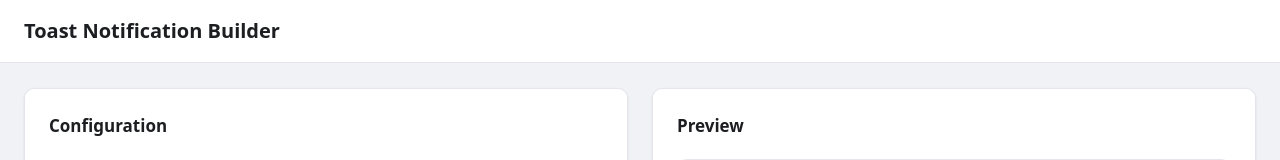
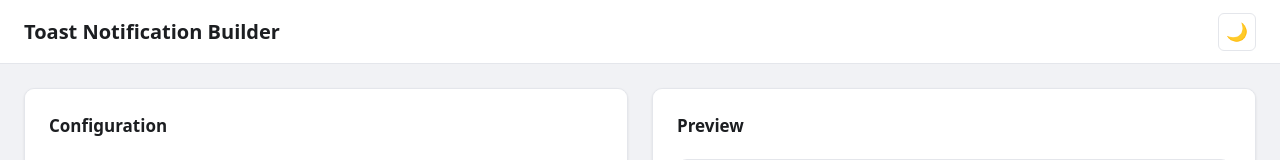
Before and after one commit to bartuteber/toast-notification-builder, a Vue app: page / in a window 1280 px wide. Shown: the top 160 px of the page. Built offline with nearby package versions, Linux system fonts and the light colour scheme; the HTML template or start-up script is replaced by a standard one.

Commit message:
Add theme toggle functionality for dark/light modes

```diff
--- /dev/null
+++ b/src/composables/useTheme.ts
@@ -0,0 +1,25 @@
+import { ref, watch } from 'vue'
+import { loadJSON, saveJSON } from '@/lib/storage'
+
+export type Theme = 'light' | 'dark'
+
+const STORAGE_KEY = 'toast-theme'
+
+// Module-level singleton: one shared theme across the whole app.
+const theme = ref<Theme>(loadJSON<Theme>(STORAGE_KEY, 'light'))
+
+function apply(value: Theme) {
+  // tokens.css swaps its custom properties on [data-theme='dark']
+  document.documentElement.dataset.theme = value
+  saveJSON(STORAGE_KEY, value)
+}
+
+apply(theme.value) // set the initial theme on load
+watch(theme, apply)
+
+export function useTheme() {
+  function toggle() {
+    theme.value = theme.value === 'light' ? 'dark' : 'light'
+  }
+  return { theme, toggle }
+}
--- a/src/containers/ToastBuilder.vue
+++ b/src/containers/ToastBuilder.vue
@@ -7,6 +7,9 @@ import LivePreview from '@/components/preview/LivePreview.vue'
 import PresetList from '@/components/presets/PresetList.vue'
 import CodeExport from '@/components/export/CodeExport.vue'
 import ToastContainer from '@/components/toast/ToastContainer.vue'
+import { useTheme } from '@/composables/useTheme'
+
+const { theme, toggle } = useTheme()
 </script>
 
 <template>
@@ -14,6 +17,9 @@ import ToastContainer from '@/components/toast/ToastContainer.vue'
     <div class="app-bar">
       <header class="builder-header">
         <h1 class="builder-title">Toast Notification Builder</h1>
+        <button class="theme-toggle" type="button" @click="toggle">
+          {{ theme === 'light' ? '🌙' : '☀️' }}
+        </button>
       </header>
     </div>
     <main class="builder-main">
@@ -54,9 +60,13 @@ import ToastContainer from '@/components/toast/ToastContainer.vue'
   padding-top: var(--app-bar-height);
 
   &-header {
+    display: flex;
+    align-items: center;
+    justify-content: space-between;
+    height: 100%;
     background: var(--color-surface);
     border-bottom: 1px solid var(--color-border);
-    padding: var(--space-4) var(--space-6);
+    padding: 0 var(--space-6);
   }
 
   &-title {
@@ -72,6 +82,23 @@ import ToastContainer from '@/components/toast/ToastContainer.vue'
     max-width: 1400px;
     margin: 0 auto;
     padding: var(--space-6);
+  }
+}
+
+.theme-toggle {
+  display: flex;
+  align-items: center;
+  justify-content: center;
+  width: 38px;
+  height: 38px;
+  border: 1px solid var(--color-border);
+  border-radius: var(--radius-sm);
+  background: var(--color-surface);
+  font-size: 1.1rem;
+  cursor: pointer;
+
+  &:hover {
+    border-color: var(--color-primary);
   }
 }
 
```
